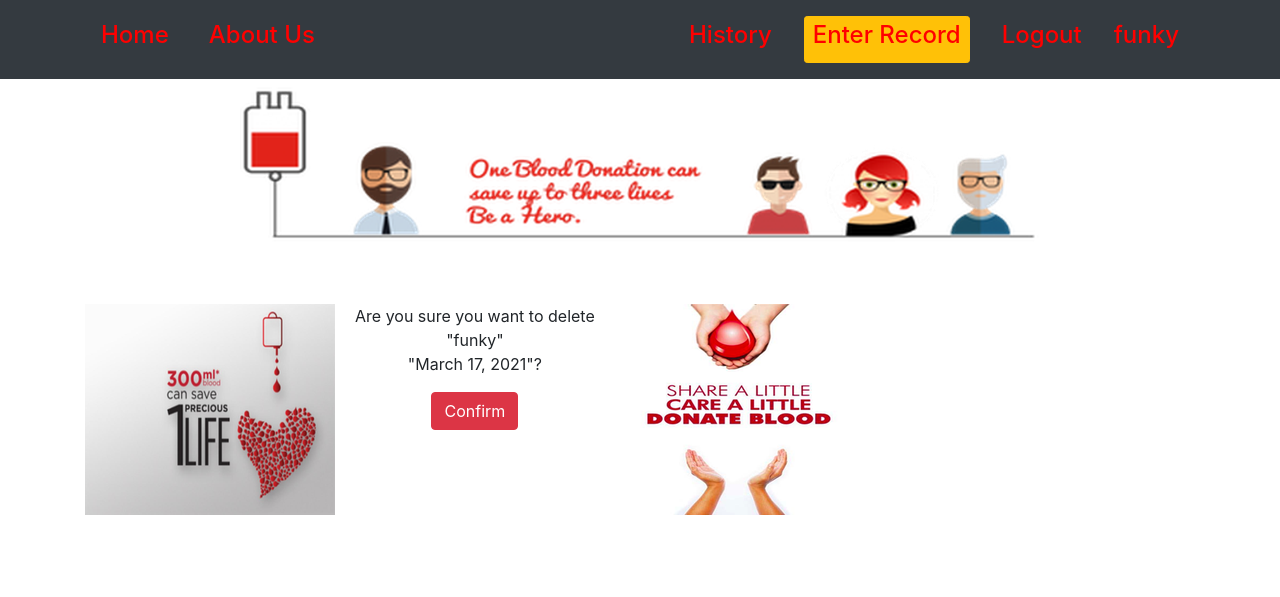
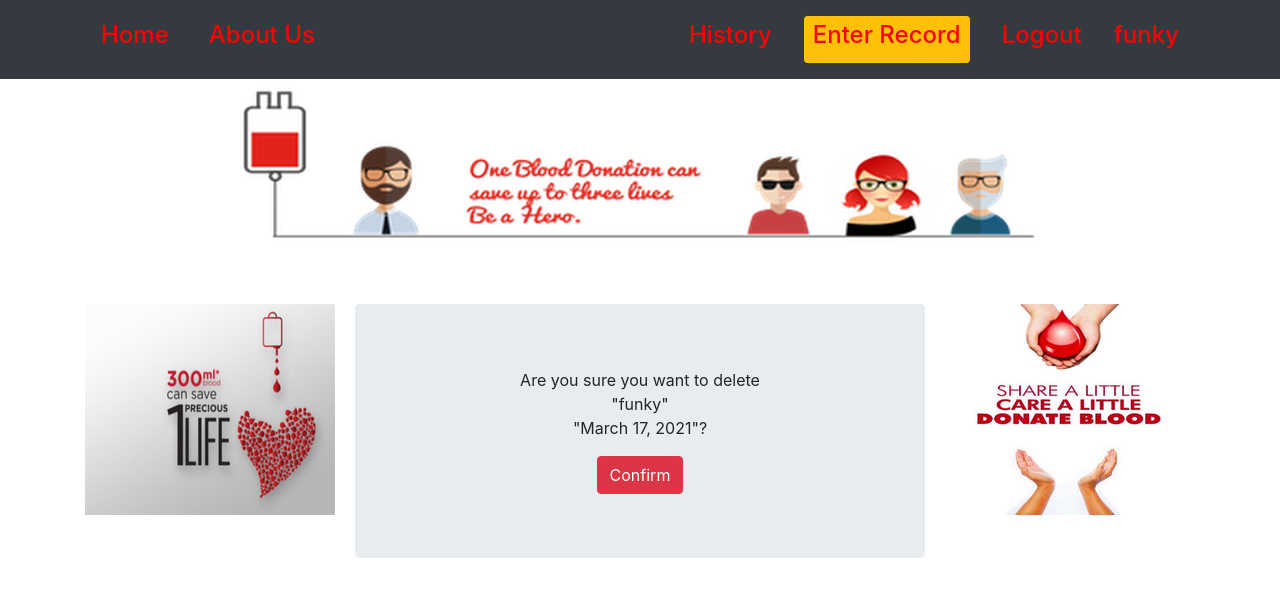
Before and after one commit to DibashBikramThapa/BloodBank, a Django app: a page that uses record/templates/record/history_confirm_delete.html in a window 1280 px wide. Shown: the top 597 px of the page. Run offline with Django 3.2, Linux system fonts and the light colour scheme; a user stored in the database is signed in; data comes from the database, SQL or seed files in the repository; both versions use the stored data as it was after the commit; some libraries are stand-ins or nearby versions.

Commit message:
ui tweak

```diff
--- a/record/templates/record/history_confirm_delete.html
+++ b/record/templates/record/history_confirm_delete.html
@@ -1,8 +1,11 @@
 {% extends "mainbase.html" %}
 {% block content %}
-  <form action="" method="post">{% csrf_token %}
-    <p>Are you sure you want to delete <br>
-              "{{object}}"<br>"{{ object.lastdonateddate }}"?</p>
-    <input class='btn btn-danger' type="submit" value="Confirm" />
-  </form>
+  <div class="col jumbotron text-center">
+
+    <form action="" method="post">{% csrf_token %}
+      <p>Are you sure you want to delete <br>
+                "{{object}}"<br>"{{ object.lastdonateddate }}"?</p>
+      <input class='btn btn-danger' type="submit" value="Confirm" />
+    </form>
+  </div>
 {% endblock %}
--- a/record/templates/record/profile_form.html
+++ b/record/templates/record/profile_form.html
@@ -3,11 +3,10 @@
 {% block content %}
 {% load bootstrap5 %}
 
-  <div class="col jumbotron text-left">
+  <div class="col jumbotron text-center">
 
     <form class="form" method="POST">
       {% csrf_token %}
-
         {{history.user.username}}
         {% bootstrap_form form %}
       <button type="submit"class="btn btn-warning">Update</button>
--- a/record/templates/record/profiledetail.html
+++ b/record/templates/record/profiledetail.html
@@ -1,7 +1,7 @@
 {% extends "mainbase.html" %}
 {% block content %}
 
-  <div class="col jumbotron text-left">
+  <div class="col jumbotron text-center">
 
       <a>Username: {{history.user.username}} </a><br>
       <a>Phonenumber:{{history.user.phonenumber}} </a><br>
```
Also changed, not shown: db.sqlite3.
